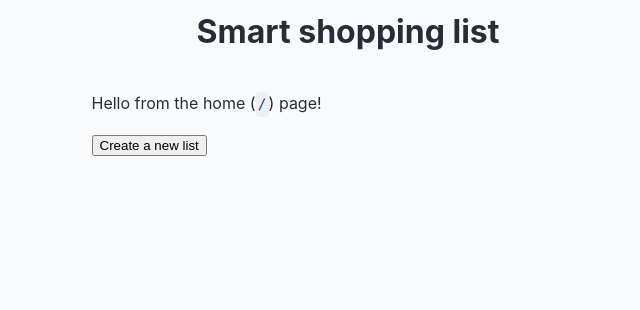
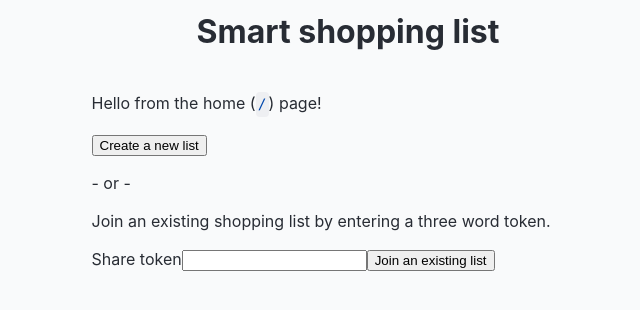
Before and after one commit to the-collab-lab/tcl-58-smart-shopping-list, a React (Vite) app: page / in a window 1280 px wide. Shown: the top 310 px of the page, without its empty margins (292-932 px from the left). Built offline with nearby package versions, Linux system fonts and the light colour scheme.

Commit message:
add logic to share existing token

```diff
--- a/src/App.jsx
+++ b/src/App.jsx
@@ -49,7 +49,7 @@ export function App() {
 	return (
 		<Router>
 			<Routes>
-				<Route path="/" element={<Layout listToken={listToken} />}>
+				<Route path="/" element={<Layout />}>
 					<Route
 						index
 						element={<Home setListToken={setListToken} listToken={listToken} />}
@@ -58,7 +58,7 @@ export function App() {
 						path="/list"
 						element={<List data={data} listToken={listToken} />}
 					/>
-					<Route path="/add-item" element={<AddItem listId={listToken} />} />
+					<Route path="/add-item" element={<AddItem />} />
 				</Route>
 			</Routes>
 		</Router>
--- a/src/views/Home.jsx
+++ b/src/views/Home.jsx
@@ -1,8 +1,13 @@
 import './Home.css';
 import { generateToken } from '@the-collab-lab/shopping-list-utils';
 import { Navigate } from 'react-router-dom';
+import { useState } from 'react';
+import { getItemData, streamListItems } from '../api';
 
 export function Home({ setListToken, listToken }) {
+	const [tokenInput, setTokenInput] = useState('');
+	const [errorMessage, setErrorMessage] = useState('');
+
 	const handleCreateList = () => {
 		const newToken = generateToken();
 		setListToken(newToken);
@@ -12,12 +17,52 @@ export function Home({ setListToken, listToken }) {
 		return <Navigate to="/list" />;
 	}
 
+	const submitShareToken = (e) => {
+		e.preventDefault();
+		console.log(tokenInput);
+
+		if (tokenInput.length === 0) {
+			setErrorMessage('Please enter a token');
+			setTimeout(() => {
+				setErrorMessage('');
+			}, 3000);
+			return;
+		}
+
+		streamListItems(tokenInput, (snapshot) => {
+			const nextData = getItemData(snapshot);
+
+			if (nextData.length > 0) {
+				setListToken(tokenInput);
+			} else {
+				setErrorMessage('The list you entered is empty or it does not exist');
+				setTimeout(() => {
+					setErrorMessage('');
+				}, 3000);
+			}
+			console.log(nextData);
+		});
+	};
+
 	return (
 		<div className="Home">
 			<p>
 				Hello from the home (<code>/</code>) page!
 			</p>
 			<button onClick={handleCreateList}>Create a new list</button>
+			<form onSubmit={submitShareToken}>
+				<p>- or -</p>
+				<p>Join an existing shopping list by entering a three word token.</p>
+				<label htmlFor="shared-token">Share token</label>
+				<input
+					type="text"
+					id="shared-token"
+					value={tokenInput}
+					onChange={(e) => setTokenInput(e.target.value)}
+				/>
+				<button type="submit">Join an existing list</button>
+			</form>
+			{errorMessage && errorMessage}
 		</div>
 	);
 }
```
